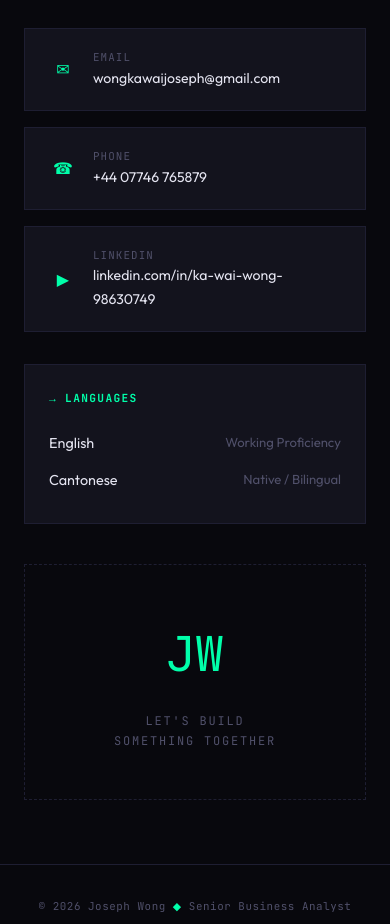
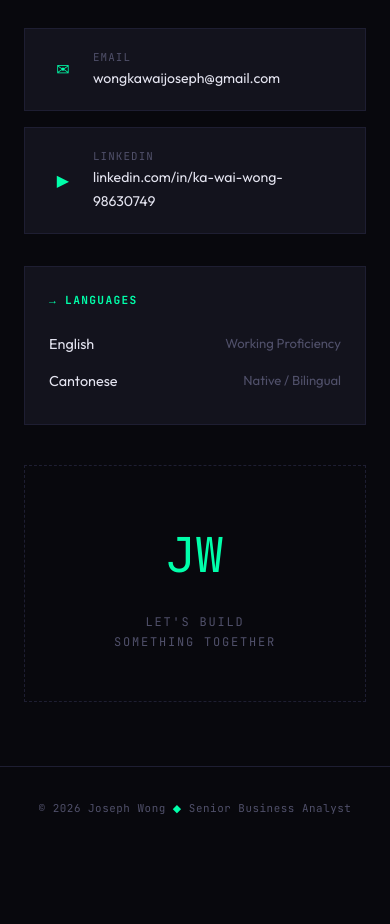
Before and after one commit to iawka/iawka.github.io, a plain HTML site: page index.html in a window 390 px wide. Shown: the part 7120-8044 px from the top of the page. After the commit the page ends 7969 px from the top, so only its background shows below. Drawn offline with Linux system fonts and the light colour scheme.

Commit message:
Remove phone contact from index page

```diff
--- a/index.html
+++ b/index.html
@@ -981,13 +981,6 @@
                 <div class="link-value">wongkawaijoseph@gmail.com</div>
               </div>
             </a>
-            <a href="tel:+4407746765879" class="contact-link">
-              <span class="link-icon">☎</span>
-              <div>
-                <div class="link-label">Phone</div>
-                <div class="link-value">+44 07746 765879</div>
-              </div>
-            </a>
             <a href="https://www.linkedin.com/in/ka-wai-wong-98630749/" target="_blank" class="contact-link">
               <span class="link-icon">▶</span>
               <div>
```
